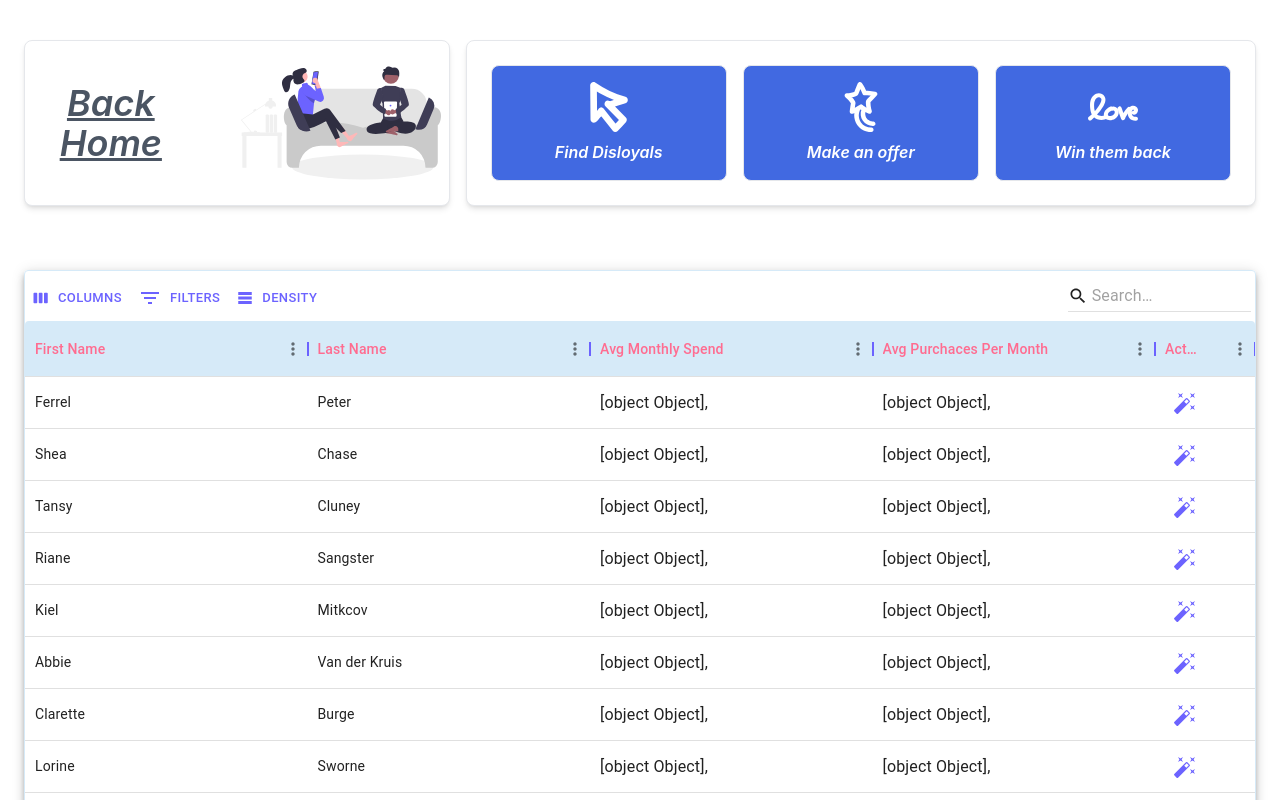
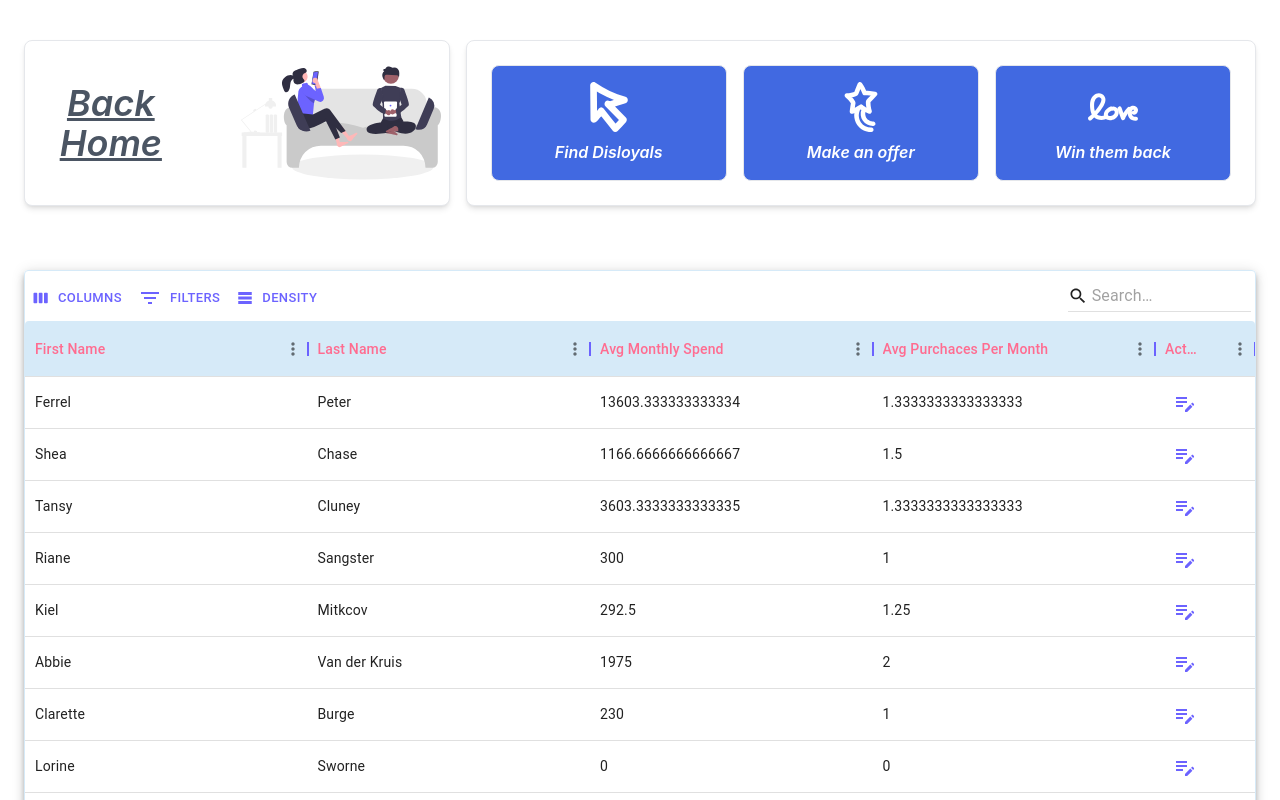
Before and after one commit to boraozisik/zbdbehavior, a React (Create React App) app: page /loyaltymeter in a window 1280 px wide. Shown: the top 800 px of the page. Built offline with nearby package versions, Linux system fonts and the light colour scheme.

Commit message:
find averages and type defs

```diff
--- a/src/views/loyaltymeter/components/DisloyalUserTable.tsx
+++ b/src/views/loyaltymeter/components/DisloyalUserTable.tsx
@@ -1,4 +1,4 @@
-import AutoFixHighIcon from "@mui/icons-material/AutoFixHigh";
+import EditNoteIcon from "@mui/icons-material/EditNote";
 import {
   Alert,
   Box,
@@ -28,6 +28,20 @@ import UsersData from "../../users.json";
 import { set } from "lodash";
 
 type Props = {};
+
+interface MonthlySpend {
+  [key: string]: {
+    [key: string]: number;
+  };
+}
+interface User {
+  id: number;
+  first_name: string;
+  last_name: string;
+  cart: string[];
+  monthly_spend: MonthlySpend[];
+  purchasesPerMonth: MonthlySpend[];
+}
 
 interface State extends SnackbarOrigin {
   openBar: boolean;
@@ -67,10 +81,52 @@ const DisloyalUserTable = (props: Props) => {
     setOpen(false);
   };
 
-  const findDisloyalUsers = (usersData: any) => {
+  const findAverageSpendForUser = (user: User) => {
+    let averageSpend = 0;
+
+    const monthlySpendArray = user.monthly_spend[0]["2023"];
+    const monthsWithSpend = Object.keys(monthlySpendArray).filter(
+      (month) => monthlySpendArray[month] > 0
+    );
+    const totalSpend = monthsWithSpend.reduce(
+      (sum, month) => sum + monthlySpendArray[month],
+      0
+    );
+    averageSpend =
+      monthsWithSpend.length > 0 ? totalSpend / monthsWithSpend.length : 0;
+
+    // return Math.floor(averageSpend);
+    return averageSpend;
+  };
+
+  const findAveragePurchacesForUser = (user: User) => {
+    let averagePurchaces = 0;
+
+    const monthlyPurchacesArray = user.purchasesPerMonth[0]["2023"];
+    const monthsWithPurchaces = Object.keys(monthlyPurchacesArray).filter(
+      (month) => monthlyPurchacesArray[month] > 0
+    );
+    const totalPurchaces = monthsWithPurchaces.reduce(
+      (sum, month) => sum + monthlyPurchacesArray[month],
+      0
+    );
+    averagePurchaces =
+      monthsWithPurchaces.length > 0
+        ? totalPurchaces / monthsWithPurchaces.length
+        : 0;
+
+    // return Math.floor(averagePurchaces);
+    return averagePurchaces;
+  };
+
+  console.log("AVVVGGGGGG", findAverageSpendForUser(UsersData[0]));
+
+  console.log("PURRRRRRRRR", findAveragePurchacesForUser(UsersData[0]));
+
+  const findDisloyalUsers = (usersData: User[]) => {
     const disloyalUsers = [];
 
-    usersData.map((user: any) => {
+    usersData.map((user: User) => {
       let averageSpend = 0;
       let averagePurchaces = 0;
 
@@ -132,53 +188,27 @@ const DisloyalUserTable = (props: Props) => {
       field: "monthlySpend",
       headerName: "Avg Monthly Spend",
       flex: 1,
-      renderCell: (params) => (
-        <Stack
-          direction={"row"}
-          alignItems={"center"}
-          justifyContent={"center"}
-        >
-          {params?.value.map((data: any) => (
-            <Typography key={data} variant="body1">
-              {data + ","}
-            </Typography>
-          ))}
-        </Stack>
-      ),
     },
     {
       field: "monthlyPurchaces",
       headerName: "Avg Purchaces Per Month",
       flex: 1,
-      renderCell: (params) => (
-        <Stack
-          direction={"row"}
-          alignItems={"center"}
-          justifyContent={"center"}
-        >
-          {params?.value.map((data: any) => (
-            <Typography key={data} variant="body1">
-              {data + ","}
-            </Typography>
-          ))}
-        </Stack>
-      ),
     },
     {
       field: "id",
       headerName: "Actions",
       width: 100,
       renderCell: (params) => (
-        <Tooltip title="Define a Campaign" placement="top">
+        <Tooltip title="Offer a special opportunity" placement="top">
           <IconButton
-            aria-label="define-campaign"
+            aria-label="offer-opp"
             onClick={() => {
               handleDefineCampaignClick(params.row);
 
               handleOpen();
             }}
           >
-            <AutoFixHighIcon sx={{ color: primary.main }} />
+            <EditNoteIcon sx={{ color: primary.main }} />
           </IconButton>
         </Tooltip>
       ),
@@ -189,8 +219,8 @@ const DisloyalUserTable = (props: Props) => {
     id: index + 1,
     firstName: data.first_name,
     lastName: data.last_name,
-    monthlySpend: data.monthly_spend,
-    monthlyPurchaces: data.purchasesPerMonth,
+    monthlySpend: findAverageSpendForUser(data),
+    monthlyPurchaces: findAveragePurchacesForUser(data),
   }));
 
   function CustomToolbar() {
```
